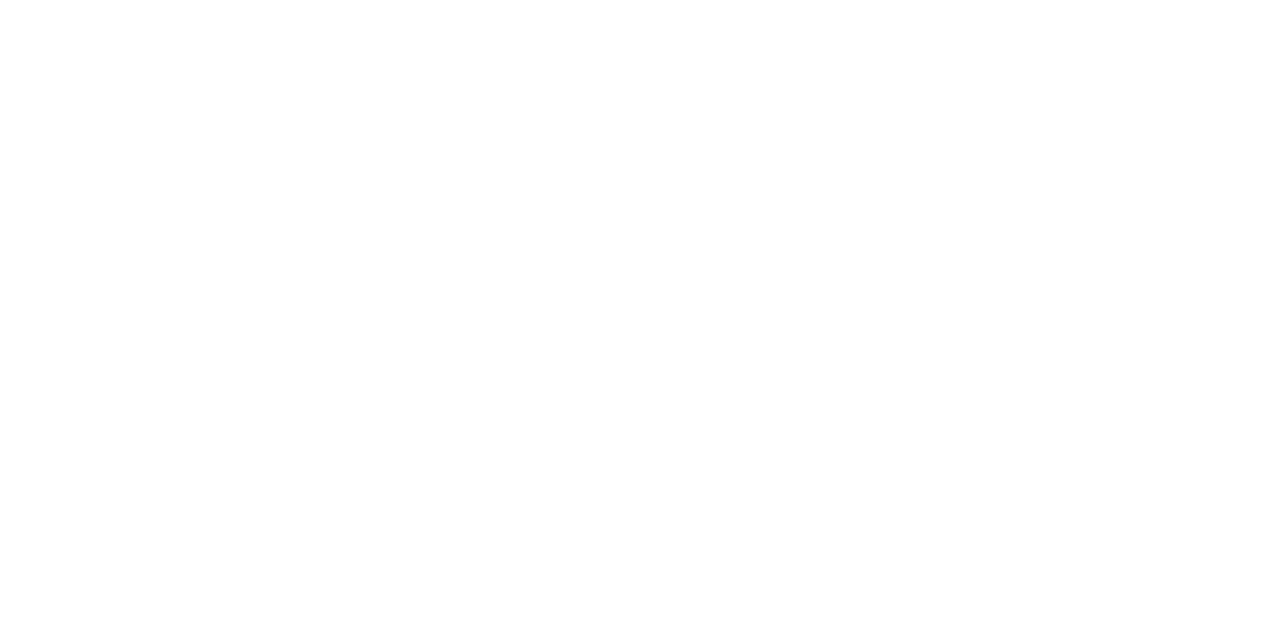
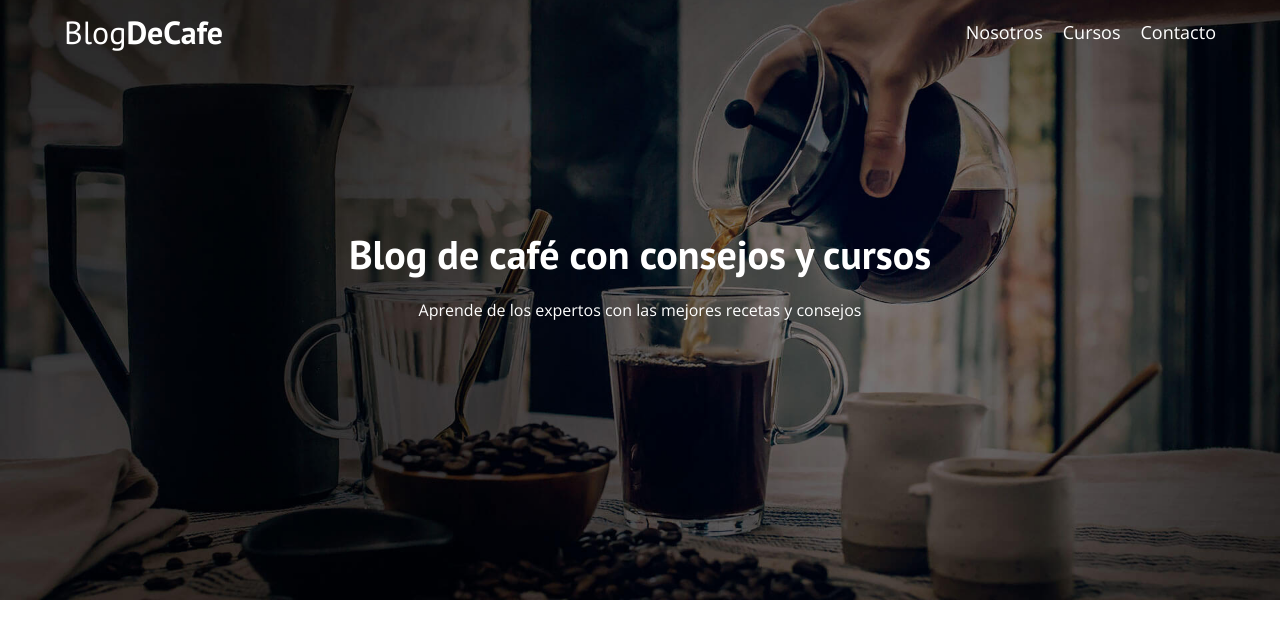
Before and after one commit to LautaroHourcade/Blog-Cafe, a plain HTML site: page index.html in a window 1280 px wide. Drawn offline with nearby package versions, Linux system fonts and the light colour scheme.

Commit message:
Header (logo y navegación)

```diff
--- a/index.html
+++ b/index.html
@@ -20,9 +20,28 @@
     <link rel="stylesheet" href="styles/styles.css" />
   </head>
 
-
   <body>
-
-
+    <header class="header">
+      <div class="contenedor">
+        <div class="barra">
+          <a class="logo" href="index.html">
+            <h1 class="logo__nombre no-margin centrar-texto">
+              Blog<span class="logo__bold">DeCafe</span>
+            </h1>
+          </a>
+          <nav class="navegacion">
+            <a href="nosotros.html" class="navegacion__enlace">Nosotros</a>
+            <a href="cursos.html" class="navegacion__enlace">Cursos</a>
+            <a href="contacto.html" class="navegacion__enlace">Contacto</a>
+          </nav>
+        </div>
+      </div>
+      <div class="header__texto">
+        <h2 class="no-margin">Blog de café con consejos y cursos</h2>
+        <p class="no-margin">
+          Aprende de los expertos con las mejores recetas y consejos
+        </p>
+      </div>
+    </header>
   </body>
 </html>
--- a/styles/styles.css
+++ b/styles/styles.css
@@ -55,20 +55,73 @@ h3 {
 h4 {
   font-size: 2.8rem;
 }
-img{
-    max-width: 100%;
+img {
+  max-width: 100%;
 }
 
 /* Utilidades */
 
-.no-margin{
-    margin: 0
+.no-margin {
+  margin: 0;
 }
 
-.no-padding{
-    padding: 0;
+.no-padding {
+  padding: 0;
 }
 
-.centrar-texto{
+.centrar-texto {
+  text-align: center;
+}
+
+/* Header */
+
+.header {
+  background-image: url(../img/banner.jpg);
+  height: 60rem;
+  background-size: cover;
+  background-repeat: no-repeat;
+  background-position: center center;
+}
+
+.header__texto {
+  text-align: center;
+  color: var(--blanco);
+  margin-top: 5rem;
+}
+@media( min-width: 768px) {
+    .header__texto{
+        margin-top: 15rem;
+    }
+}
+
+@media (min-width: 768px) {
+  .barra {
+    display: flex;
+    justify-content: space-between;
+    align-items: center;
+  }
+}
+
+.logo {
+  color: var(--blanco);
+}
+.logo__nombre {
+  font-weight: 400;
+}
+.logo__bold {
+  font-weight: 700;
+}
+
+@media( min-width: 768px) {
+    .navegacion {
+        display: flex;
+        gap: 2rem;
+    }
+}
+
+.navegacion__enlace{
+    display: block;
     text-align: center;
+    font-size: 1.8rem;
+    color: var(--blanco);
 }
```
